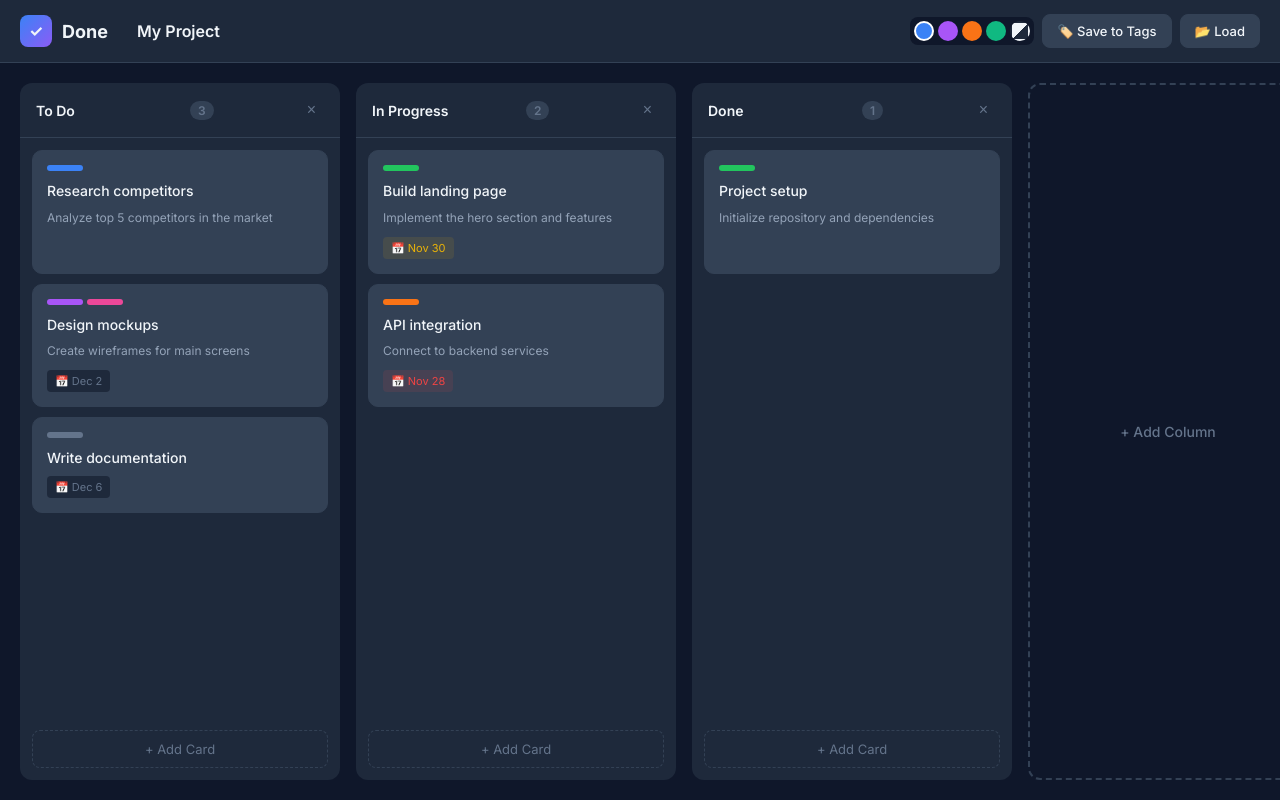
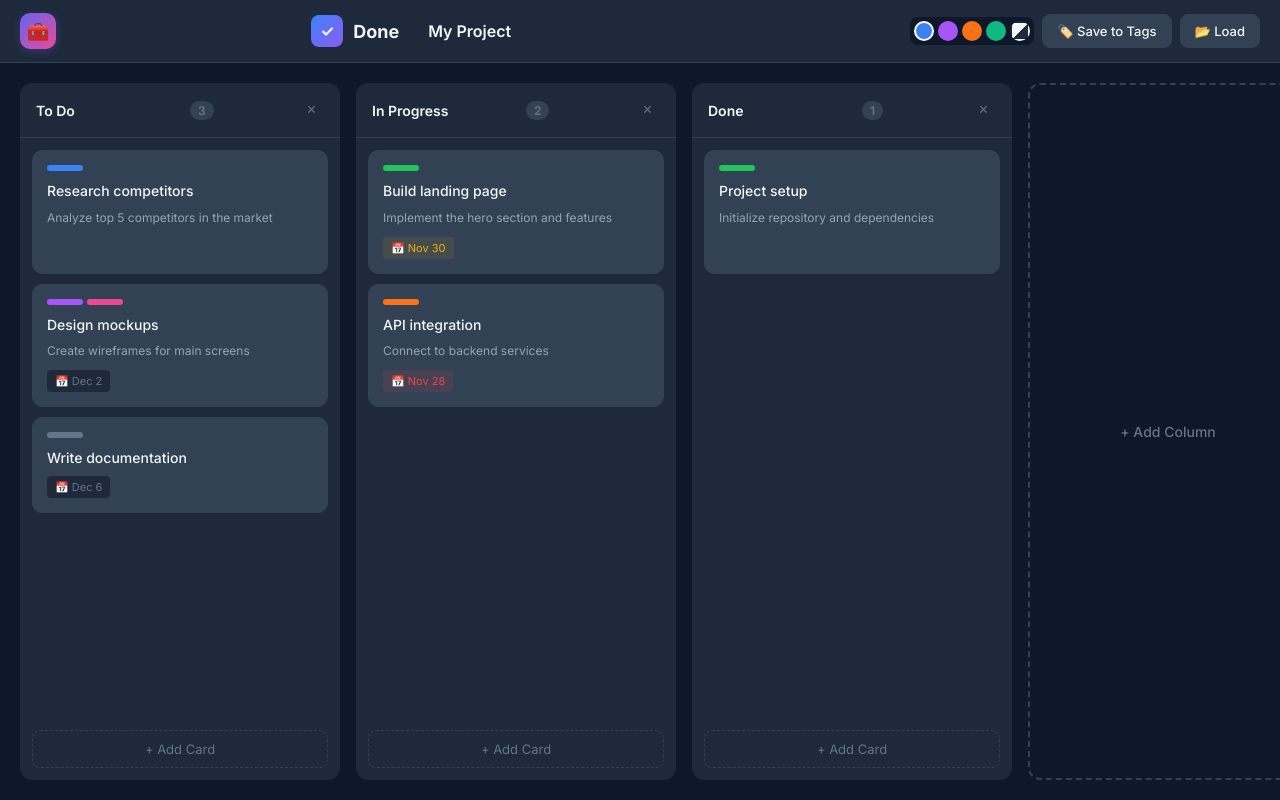
Before and after one commit to languageseed/work_suite, a plain HTML site: page done.html in a window 1280 px wide. Drawn offline with Linux system fonts and the light colour scheme.

Commit message:
Add home button to all Work Suite apps
Consistent gradient-styled 🧰 button that links back to index.html:
- Slate
- Pointer
- Merman
- Done
- Journey
- Metric

(Tags already had the button)

```diff
--- a/done.html
+++ b/done.html
@@ -127,6 +127,26 @@
             align-items: center;
             justify-content: space-between;
             flex-shrink: 0;
+            gap: 16px;
+        }
+
+        .home-btn {
+            display: flex;
+            align-items: center;
+            justify-content: center;
+            width: 36px;
+            height: 36px;
+            border-radius: 10px;
+            background: linear-gradient(135deg, #6366f1 0%, #ec4899 100%);
+            text-decoration: none;
+            font-size: 18px;
+            transition: all 0.2s;
+            box-shadow: 0 2px 8px rgba(99, 102, 241, 0.3);
+        }
+
+        .home-btn:hover {
+            transform: scale(1.08);
+            box-shadow: 0 4px 12px rgba(99, 102, 241, 0.4);
         }
 
         .header-left {
@@ -717,6 +737,7 @@
 <body>
     <div class="app" data-theme="slate">
         <header>
+            <a href="index.html" class="home-btn" title="Back to Work Suite">🧰</a>
             <div class="header-left">
                 <div class="logo">
                     <div class="logo-icon">✓</div>
```
Also changed, not shown: journey.html (+21 -0 lines), merman.html (+21 -0 lines), metric.html (+21 -0 lines), pointer.html (+20 -0 lines), slate.html (+21 -0 lines).
